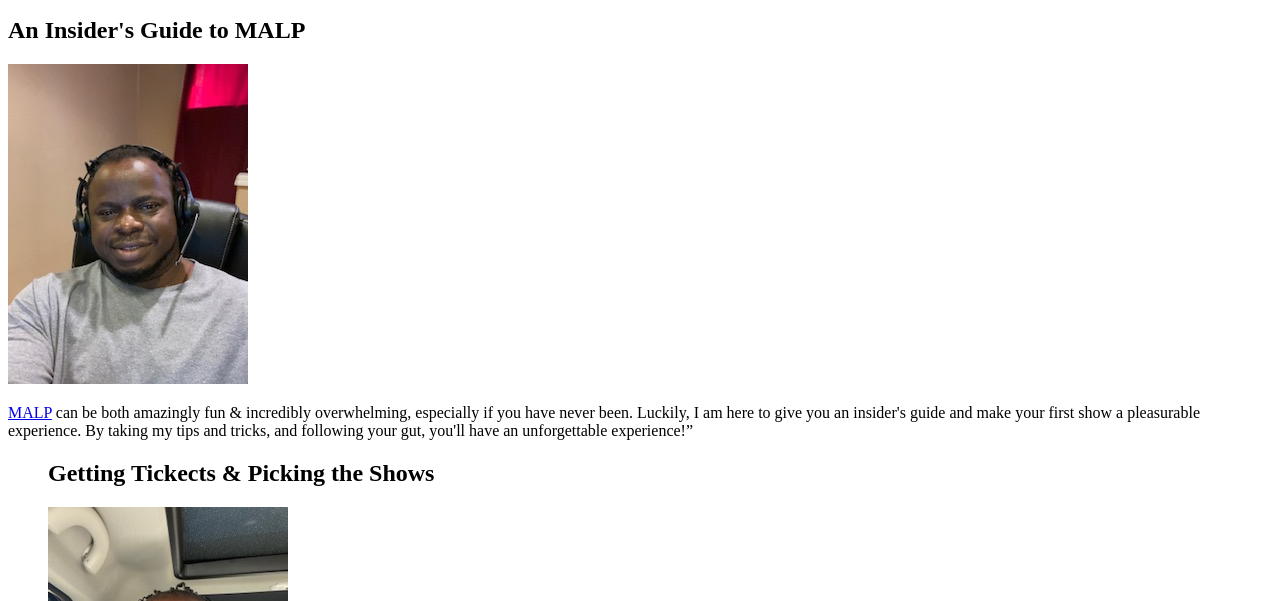
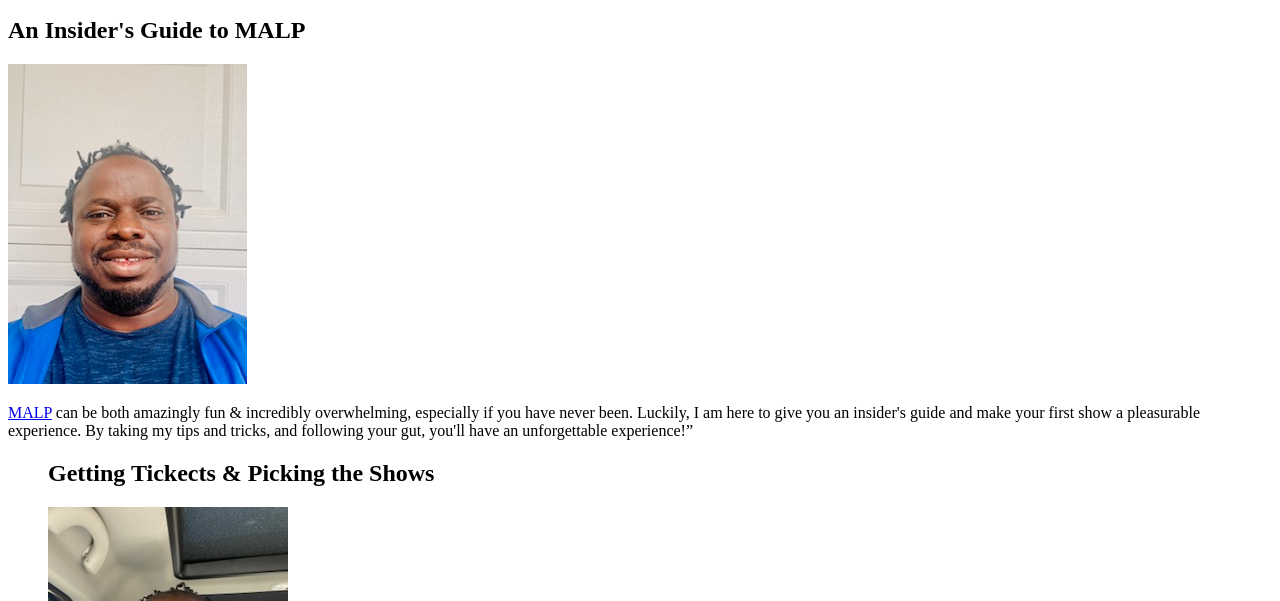
Before and after one commit to mahamefule/jwd-sea-activity-bank-01, a plain HTML site: page contact/index.html in a window 1280 px wide. Shown: the part 499-1100 px from the top of the page. Drawn offline with Linux system fonts and the light colour scheme.

Commit message:
contact added

```diff
--- a/contact/index.html
+++ b/contact/index.html
@@ -27,7 +27,7 @@
             <!--This is where the article is found-->
             <article>
                 <h2>An Insider's Guide to MALP</h2>
-                <img src="./photos/Michael_A (16).jpg">
+                <img src="./photos/Michael_A (17).jpg">
                  <p><a href="https://www.linkedin.com/in/michael-ahamefule-m-sc-44a82537/" target="_blank">MALP</a> can be both amazingly fun & incredibly overwhelming, especially if you have never been. Luckily, I am here to give you an insider's guide and make your first show a pleasurable experience. By taking my tips and tricks, and following your gut, you'll have an unforgettable experience!”</p>
             </article>
             <!--This is where the figure is found-->
```
